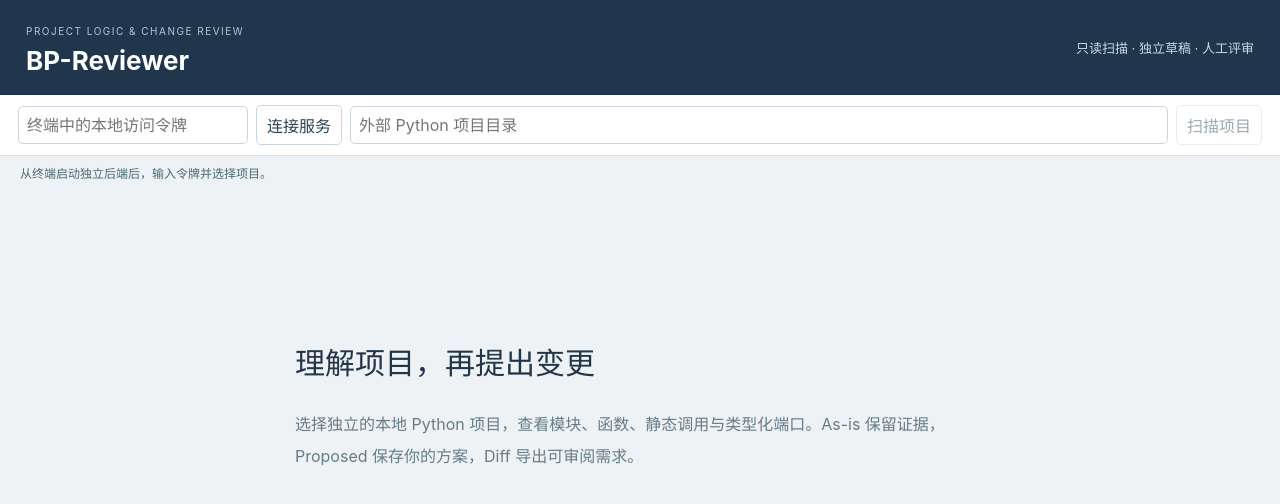
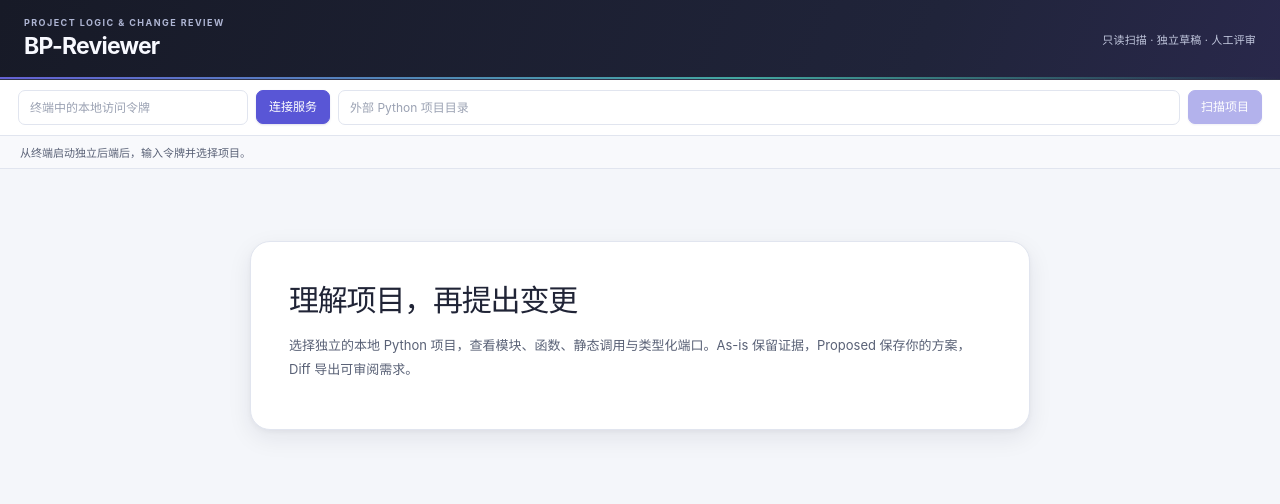
Before and after one commit to kakusamann/bp-reviewer, a React (Vite) app in the folder frontend/: page / in a window 1280 px wide. Shown: the top 504 px of the page. Built offline with nearby package versions, Linux system fonts and the light colour scheme.

Commit message:
Polish workspace visual system and document design references

```diff
--- a/frontend/src/style.css
+++ b/frontend/src/style.css
@@ -1,244 +1,271 @@
 :root {
-  font-family: Inter, "Microsoft YaHei", sans-serif;
-  color: #233549;
-  background: #eef2f5;
+  color-scheme: light;
+  font-family: Inter, "Segoe UI", "Microsoft YaHei", sans-serif;
+  color: #202436;
+  background: #f4f6fa;
   font-synthesis: none;
+  text-rendering: optimizeLegibility;
+  --bg: #f4f6fa;
+  --surface: #ffffff;
+  --surface-subtle: #f8f9fc;
+  --surface-hover: #f0f2fa;
+  --ink: #202436;
+  --muted: #747b90;
+  --muted-strong: #596176;
+  --border: #e1e5ef;
+  --border-strong: #cbd2e2;
+  --accent: #5956d6;
+  --accent-hover: #4845bd;
+  --accent-soft: #efefff;
+  --teal: #168f87;
+  --teal-soft: #e6f6f3;
+  --amber: #a66a16;
+  --amber-soft: #fff5df;
+  --danger: #b42335;
+  --danger-soft: #fff0f1;
+  --shadow-sm: 0 1px 2px rgb(22 29 52 / 5%), 0 4px 14px rgb(22 29 52 / 3%);
+  --shadow-card: 0 8px 24px rgb(22 29 52 / 8%), 0 2px 5px rgb(22 29 52 / 4%);
+  --radius-sm: 7px;
+  --radius-md: 11px;
+  --radius-lg: 15px;
 }
-* {
-  box-sizing: border-box;
-}
-body {
-  margin: 0;
-}
-button,
-input,
-select,
-textarea {
-  font: inherit;
-}
+* { box-sizing: border-box; }
+html, body, #root { min-height: 100%; }
+body { margin: 0; min-width: 760px; background: var(--bg); }
+button, input, select, textarea { font: inherit; }
 button {
   cursor: pointer;
-  border: 1px solid #cbd5df;
-  background: white;
-  border-radius: 5px;
-  padding: 7px 10px;
-  color: #284354;
+  border: 1px solid var(--border-strong);
+  background: var(--surface);
+  border-radius: var(--radius-sm);
+  padding: 8px 12px;
+  color: var(--ink);
+  font-size: 12px;
+  font-weight: 550;
+  line-height: 1.35;
+  transition: background-color 140ms ease, border-color 140ms ease, box-shadow 140ms ease, transform 140ms ease;
 }
-button:hover {
-  background: #e5eff0;
+button:hover { background: var(--surface-hover); border-color: #b8c0d5; }
+button:active:not(:disabled) { transform: translateY(1px); }
+button:focus-visible, input:focus-visible, select:focus-visible, textarea:focus-visible {
+  outline: 3px solid rgb(89 86 214 / 22%);
+  outline-offset: 1px;
+  border-color: var(--accent);
 }
-button:disabled {
-  opacity: 0.45;
-  cursor: default;
+button:disabled { opacity: .45; cursor: not-allowed; transform: none; }
+input, select, textarea {
+  padding: 9px 11px;
+  border: 1px solid var(--border);
+  border-radius: var(--radius-sm);
+  background: var(--surface);
+  color: var(--ink);
+  max-width: 100%;
+  font-size: 12px;
+  transition: border-color 140ms ease, box-shadow 140ms ease;
 }
-input,
-select,
-textarea {
-  padding: 8px;
-  border: 1px solid #cbd5df;
-  border-radius: 5px;
-  background: white;
-  max-width: 100%;
-}
+input::placeholder, textarea::placeholder { color: #9ba2b3; }
 header {
-  background: #20364c;
-  color: white;
+  position: relative;
+  overflow: hidden;
+  background: linear-gradient(112deg, #171a27 0%, #20243a 72%, #29284b 100%);
+  color: #f8f9ff;
   display: flex;
   align-items: center;
   justify-content: space-between;
-  padding: 19px 26px;
+  padding: 17px 24px 18px;
+  border-bottom: 1px solid #31344a;
+}
+header::after {
+  content: "";
+  position: absolute;
+  left: 0; right: 0; bottom: 0;
+  height: 2px;
+  background: linear-gradient(90deg, #7773ff 0%, #4cc8bb 58%, transparent 100%);
+  opacity: .8;
 }
 header small {
-  letter-spacing: 0.15em;
-  font-size: 10px;
-  color: #b2c6d9;
+  display: block;
+  letter-spacing: .16em;
+  font-size: 9px;
+  font-weight: 700;
+  color: #aeb5d3;
 }
-h1 {
-  margin: 6px 0 0;
-  font-size: 26px;
-}
-header span {
-  font-size: 13px;
-  color: #c8d8e5;
-}
-.connection,
-nav {
+h1 { margin: 5px 0 0; font-size: 23px; line-height: 1.2; letter-spacing: -.035em; font-weight: 650; }
+header span { font-size: 11px; color: #c2c8de; letter-spacing: .015em; }
+.connection, nav {
   display: flex;
   gap: 8px;
   padding: 10px 18px;
   align-items: center;
-  background: #fff;
-  border-bottom: 1px solid #d8e1e9;
+  background: var(--surface);
+  border-bottom: 1px solid var(--border);
   flex-wrap: wrap;
 }
-.connection input:first-child {
-  width: 230px;
+.connection { box-shadow: 0 2px 6px rgb(22 29 52 / 2%); }
+.connection input:first-child { width: 230px; }
+.connection input[aria-label="项目目录"] { flex: 1; min-width: 220px; }
+.connection button {
+  background: var(--accent);
+  color: white;
+  border-color: var(--accent);
+  box-shadow: 0 1px 2px rgb(49 45 130 / 15%);
 }
-.connection input[aria-label="项目目录"] {
-  flex: 1;
-  min-width: 220px;
+.connection button:hover { background: var(--accent-hover); border-color: var(--accent-hover); }
+nav { gap: 6px; padding-top: 9px; padding-bottom: 9px; }
+nav button { color: var(--muted-strong); background: transparent; border-color: transparent; }
+nav button:hover { background: var(--surface-hover); border-color: var(--border); }
+nav .active { color: #fff; background: var(--accent); border-color: var(--accent); box-shadow: 0 2px 5px rgb(89 86 214 / 20%); }
+nav .active:hover { background: var(--accent-hover); }
+nav span { font-size: 11px; color: var(--muted); flex: 1; min-width: 130px; padding: 0 8px; }
+.notice {
+  min-height: 31px;
+  padding: 8px 20px;
+  font-size: 11px;
+  color: var(--muted-strong);
+  background: #f8f9fc;
+  border-bottom: 1px solid var(--border);
 }
-nav .active {
-  color: white;
-  background: #2b6d77;
-}
-nav span {
-  font-size: 12px;
-  flex: 1;
-}
-.notice {
-  padding: 8px 20px;
-  font-size: 12px;
-  color: #4a6875;
-}
-.error {
-  background: #ffe9e7;
-  color: #9d322b;
-  padding: 10px 20px;
-}
+.error { background: var(--danger-soft); color: var(--danger); padding: 10px 20px; border-bottom: 1px solid #f4c9ce; font-size: 12px; }
+[role="status"] { padding: 8px 20px; color: var(--accent); font-size: 12px; background: var(--accent-soft); }
 main {
   display: grid;
-  grid-template-columns: 235px minmax(360px, 1fr) 310px;
-  height: calc(100vh - 235px);
-  min-height: 550px;
+  grid-template-columns: 275px minmax(360px, 1fr) 320px;
+  height: calc(100vh - 190px);
+  min-height: 540px;
+  background: var(--surface);
 }
 aside {
-  padding: 14px;
-  background: #f8fafb;
+  padding: 16px 13px;
+  background: var(--surface);
   overflow: auto;
-  border-right: 1px solid #d8e1e9;
+  border-right: 1px solid var(--border);
   font-size: 12px;
+  min-width: 0;
 }
 aside h3 {
-  font-size: 14px;
-  margin: 0 0 15px;
+  display: flex;
+  align-items: center;
+  gap: 8px;
+  font-size: 11px;
+  line-height: 1.4;
+  margin: 0 0 12px;
+  color: var(--muted-strong);
+  font-weight: 750;
+  text-transform: uppercase;
+  letter-spacing: .09em;
 }
-aside button,
-aside select,
-aside input {
-  width: 100%;
-  margin-bottom: 8px;
+aside button, aside select, aside input { max-width: 100%; }
+aside p { line-height: 1.75; color: var(--muted); margin: 9px 0; font-size: 11px; }
+aside > button { width: 100%; margin-top: 6px; }
+aside label { display: block; color: var(--muted-strong); font-size: 11px; font-weight: 600; margin: 14px 0 5px; }
+aside label select { margin-top: 6px; }
+.warning { padding: 9px 10px; background: var(--amber-soft); color: #81561c; border: 1px solid #f3dfb7; border-radius: var(--radius-sm); }
+.canvas {
+  position: relative;
+  min-height: 500px;
+  min-width: 0;
+  background-color: #f7f8fc;
+  background-image: radial-gradient(#d9deeb 0.8px, transparent 0.8px);
+  background-size: 18px 18px;
 }
-aside p {
-  line-height: 1.8;
-  color: #617582;
+.react-flow { background: transparent; }
+.react-flow__background { background: transparent; }
+.react-flow__controls {
+  overflow: hidden;
+  border: 1px solid var(--border) !important;
+  border-radius: 9px !important;
+  box-shadow: var(--shadow-sm) !important;
 }
-.warning {
-  padding: 8px;
-  background: #fbf3e3;
-}
-.canvas {
-  min-height: 500px;
-  background: #eef3f6;
-}
+.react-flow__controls-button { background: #fff !important; border-bottom: 1px solid var(--border) !important; fill: #596176 !important; }
+.react-flow__controls-button:hover { background: var(--surface-hover) !important; }
+.react-flow__minimap { border: 1px solid var(--border); border-radius: 10px; box-shadow: var(--shadow-sm); overflow: hidden; }
 .card {
   width: 280px;
-  border: 1px solid #b8c9d4;
-  border-top: 3px solid #4f8b95;
-  border-radius: 8px;
-  background: white;
-  box-shadow: 0 4px 14px #1b334015;
-  padding: 12px 0;
+  overflow: hidden;
+  border: 1px solid #dce1ee;
+  border-top: 3px solid var(--teal);
+  border-radius: var(--radius-md);
+  background: var(--surface);
+  box-shadow: var(--shadow-card);
+  padding: 12px 0 8px;
+  transition: border-color 140ms ease, box-shadow 140ms ease;
 }
-.card strong,
-.card > small {
-  display: block;
-  padding: 0 15px;
-  overflow-wrap: anywhere;
-}
+.card[data-kind="function"] { border-top-color: #8a83df; }
+.card[data-kind="logical_module"] { border-top-color: var(--accent); }
+.card[data-kind="data_artifact"] { border-top-color: var(--teal); }
+.card[data-kind="config"] { border-top-color: #b78a43; }
+.card strong, .card > small { display: block; padding: 0 14px; overflow-wrap: anywhere; }
 .card > small {
   font-size: 9px;
-  color: #758999;
-  margin-bottom: 7px;
+  line-height: 1.5;
+  color: #858ca1;
+  margin-bottom: 6px;
+  letter-spacing: .035em;
+  text-transform: uppercase;
+  font-weight: 650;
 }
-.card strong {
-  font-size: 14px;
-  margin-bottom: 10px;
-}
-.port {
-  position: relative;
-  min-height: 42px;
-}
+.card strong { font-size: 13px; line-height: 1.45; margin-bottom: 10px; letter-spacing: -.01em; }
+.port { position: relative; min-height: 40px; }
 .port button {
   display: block;
   width: 100%;
   text-align: left;
   border: 0;
   border-radius: 0;
-  padding: 6px 18px;
-  background: #f7fafb;
-  font-size: 12px;
+  padding: 7px 16px;
+  background: #fafbfe;
+  font-size: 11px;
+  color: #42495f;
+  font-weight: 550;
 }
-.port.output button {
-  text-align: right;
-}
-.port em {
-  display: block;
-  font-style: normal;
-  font-size: 9px;
-  color: #8b9ba6;
-  margin-top: 3px;
-}
-.react-flow__handle {
-  width: 10px;
-  height: 10px;
-  background: #4a8f96;
-}
-.react-flow__node.selected .card {
-  border-color: #bd8a42;
-  box-shadow: 0 0 0 2px #bd8a4240;
-}
-.inspector {
-  border-left: 1px solid #d8e1e9;
-}
-.inspector code {
-  display: block;
-  font-size: 10px;
-  overflow-wrap: anywhere;
-}
-.inspector textarea {
-  width: 100%;
-  height: 180px;
-  font:
-    11px/1.6 Consolas,
-    monospace;
-  margin: 6px 0 10px;
-}
-.inspector pre,
-.diff pre {
+.port button:hover { background: #f0f1ff; }
+.port.output button { text-align: right; }
+.port em { display: block; font-style: normal; font-size: 9px; color: #8d95a9; margin-top: 3px; font-weight: 400; }
+.react-flow__handle { width: 9px; height: 9px; background: var(--teal); border: 2px solid #fff; box-shadow: 0 0 0 1px #168f87; }
+.react-flow__node.selected .card { border-color: #8e8be9; box-shadow: 0 0 0 3px rgb(89 86 214 / 15%), var(--shadow-card); }
+.react-flow__edge-path { stroke-width: 1.8; }
+.react-flow__edge.selected .react-flow__edge-path { stroke: var(--accent) !important; stroke-width: 2.6; }
+.inspector { border-left: 1px solid var(--border); border-right: 0; background: #fbfcfe; }
+.inspector > strong { display: block; font-size: 15px; line-height: 1.45; letter-spacing: -.015em; overflow-wrap: anywhere; }
+.inspector code { display: block; font: 10px/1.6 "SFMono-Regular", Consolas, monospace; color: #727a90; overflow-wrap: anywhere; padding: 7px 8px; background: #f1f3f9; border: 1px solid #e5e8f1; border-radius: 6px; }
+.inspector textarea { width: 100%; height: 150px; font: 11px/1.6 "SFMono-Regular", Consolas, monospace; margin: 6px 0 10px; resize: vertical; }
+.inspector pre, .diff pre {
   white-space: pre-wrap;
   overflow-wrap: anywhere;
-  background: #e9eff3;
+  background: #f2f4f9;
+  color: #3c4358;
+  border: 1px solid #e4e8f1;
+  border-radius: 9px;
   padding: 12px;
-  font:
-    11px/1.6 Consolas,
-    monospace;
+  font: 10px/1.7 "SFMono-Regular", Consolas, monospace;
+  max-width: 100%;
 }
-.diff {
-  padding: 25px;
-  overflow: auto;
-  height: 100%;
+.inspector pre { max-height: 280px; overflow: auto; }
+.inspector > button { width: 100%; margin: 3px 0; text-align: left; overflow-wrap: anywhere; }
+.diff { padding: 26px; overflow: auto; height: 100%; }
+.diff h2 { font-size: 21px; letter-spacing: -.025em; }
+.diff button { margin: 0 8px 8px 0; }
+.welcome {
+  max-width: 780px;
+  margin: 72px auto;
+  padding: 34px 38px;
+  background: var(--surface);
+  border: 1px solid var(--border);
+  border-radius: 20px;
+  box-shadow: var(--shadow-card);
 }
-.diff button {
-  margin-right: 8px;
+.welcome h2 { font-size: 30px; letter-spacing: -.04em; margin: 0 0 12px; color: var(--ink); }
+.welcome p { line-height: 1.9; color: var(--muted-strong); font-size: 13px; }
+@media (max-width: 1180px) {
+  main { grid-template-columns: 245px minmax(300px, 1fr) 280px; }
+  aside { padding: 13px 10px; }
 }
-.welcome {
-  max-width: 740px;
-  margin: 100px auto;
-  padding: 25px;
+@media (max-width: 920px) {
+  body { min-width: 0; }
+  main { grid-template-columns: 220px minmax(280px, 1fr); height: auto; min-height: 70vh; }
+  .inspector { display: none; }
+  header span { display: none; }
 }
-.welcome h2 {
-  font-size: 30px;
+@media (prefers-reduced-motion: reduce) {
+  *, *::before, *::after { transition-duration: .01ms !important; animation-duration: .01ms !important; }
 }
-.welcome p {
-  line-height: 2;
-  color: #657c89;
-}
-@media (max-width: 1000px) {
-  main {
-    grid-template-columns: 180px minmax(300px, 1fr) 250px;
-  }
-  header span {
-    display: none;
-  }
-}
```
Also changed, not shown: 1 other file (tests, documents, lock files or other folders).
